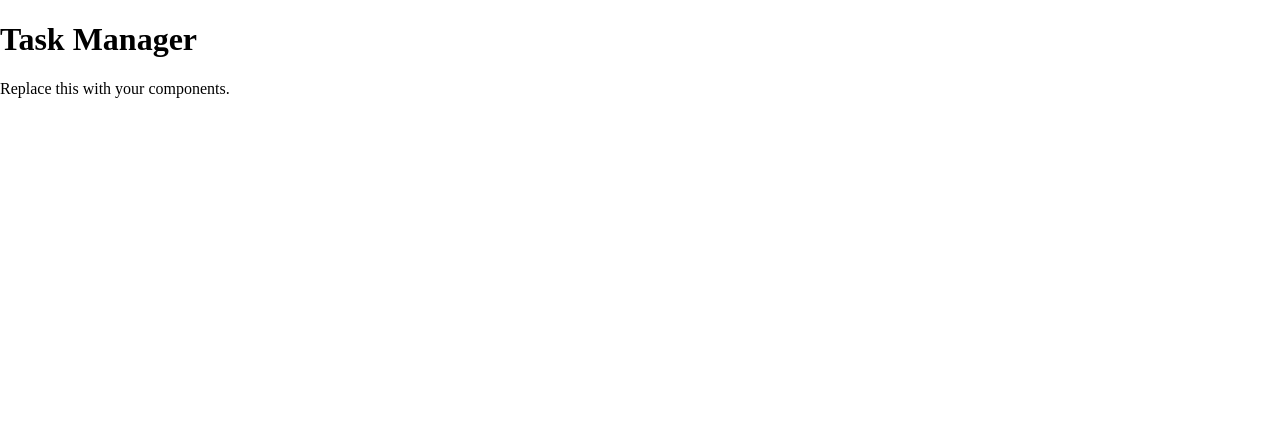
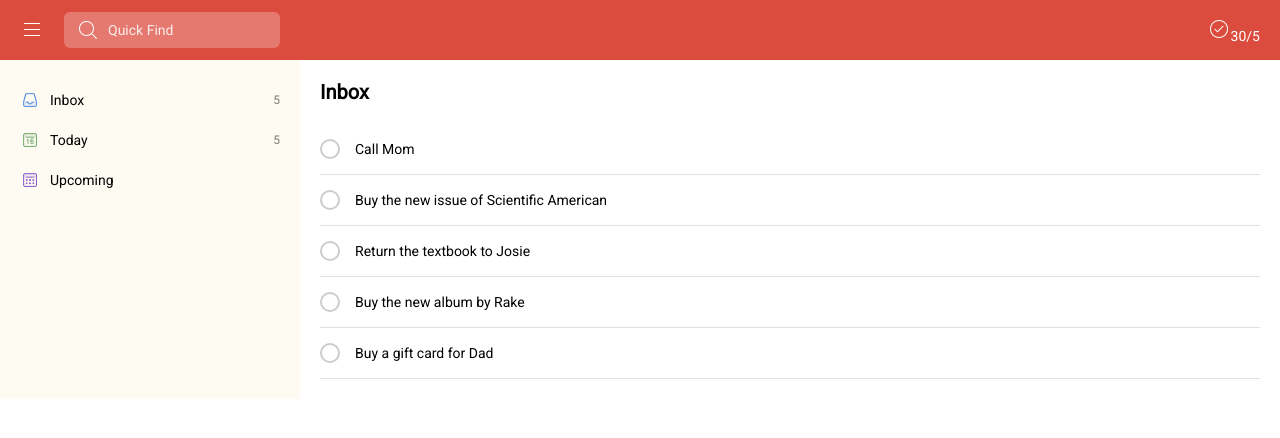
Before and after one commit to jiwondinahlee/assignment-2-jiwondinahlee, a React (Vite) app: page / in a window 1280 px wide. Shown: the top 438 px of the page. Built offline with nearby package versions, Linux system fonts and the light colour scheme.

Commit message:
Convert Assignment 1 layout to JSX

```diff
--- a/index.html
+++ b/index.html
@@ -4,6 +4,8 @@
     <meta charset="UTF-8" />
     <meta name="viewport" content="width=device-width, initial-scale=1.0" />
     <title>Task Manager</title>
+    <link rel="preconnect" href="https://fonts.googleapis.com">
+    <link href="https://fonts.googleapis.com/css2?family=Roboto&display=swap" rel="stylesheet">
   </head>
   <body>
     <div id="root"></div>
--- a/src/App.css
+++ b/src/App.css
@@ -1 +1,121 @@
-/* Paste your Assignment 1 styles.css here. Keep the icons in src/assets/ so url(assets/...) paths keep working. */
+/* This is your CSS files */
+
+/* <------ RESET & BASE STYLES ------> */
+* {
+    box-sizing: border-box;
+    margin: 0;
+    padding: 0;
+}
+
+.app {
+    font-family: 'Roboto', sans-serif;
+    font-size: 14px;
+    display: flex;
+    flex-wrap: wrap;
+}
+
+/* <------ HEADER STYLES ------> */
+header {
+    flex: 1 0 100%;
+    background-color: #dc4c3e;
+    color: #ffffff;
+    display: flex;
+    align-items: center;
+    gap: 20px;
+    padding: 12px 20px;
+}
+
+.task-counter {
+    margin-left: auto;
+}
+
+header form {
+    display: flex;
+    align-items: center;
+    gap: 8px;
+    background: rgba(255, 255, 255, 0.25);
+    border-radius: 6px;
+    padding: 6px 12px;
+}
+
+header form input {
+    background: transparent;
+    border: none;
+    outline: none;
+    color: #ffffff;
+    font-family: inherit;
+    font-size: inherit;
+}
+
+header form input::placeholder {
+    color: rgba(255, 255, 255, 0.85);
+}
+
+/* <------ LEFT NAVIGATION STYLES ------> */
+nav {
+    width: 300px;
+    flex-shrink: 0;
+    background-color: #fefbf2;
+    padding: 20px;
+}
+
+nav ul {
+    list-style: none;
+}
+
+nav li {
+    display: flex;
+    align-items: center;
+    gap: 10px;
+    padding: 10px 0;
+}
+
+nav img {
+    width: 20px;
+    height: 20px;
+}
+
+.count {
+    color: #7e7d79;
+    font-size: 12px;
+    margin-left: auto;
+}
+
+/* <------ MAIN CONTENT STYLES ------> */
+main {
+    flex: 1;
+    padding: 20px;
+}
+
+main h1 {
+    font-size: 20px;
+    margin-bottom: 20px;
+}
+
+main ul {
+    list-style: none;
+}
+
+main li {
+    display: flex;
+    align-items: center;
+    gap: 15px;
+    padding: 15px 0;
+    border-bottom: 1px solid #e0e0e0;
+}
+
+main input[type="checkbox"] {
+    appearance: none;
+    width: 20px;
+    height: 20px;
+    border: 2px solid #ccc;
+    border-radius: 50%;
+    cursor: pointer;
+}
+
+/* <------ RESPONSIVE STYLES ------> */
+@media (max-width: 480px) {
+    nav {
+        display: none;
+    }
+}
--- a/src/App.jsx
+++ b/src/App.jsx
@@ -1,4 +1,10 @@
 import './App.css'
+import menuIcon from './assets/menu_icon.png'
+import searchIcon from './assets/search_icon.png'
+import checkIcon from './assets/check_icon.png'
+import inboxIcon from './assets/inbox_icon.png'
+import calendarIcon from './assets/calendar_icon.png'
+import upcomingIcon from './assets/upcoming_icon.png'
 
 // Assignment 2: build the Task Manager here.
 // Step 1 (after the Oct 12 class): hard-coded tasks, the five components, props.
@@ -6,8 +12,58 @@ import './App.css'
 function App() {
   return (
     <div className="app">
-      <h1>Task Manager</h1>
-      <p>Replace this with your components.</p>
+      <header>
+        <img src={menuIcon} alt="Menu" className="menu-icon"/>
+        <form role="search">
+          <img src={searchIcon} alt="Search"/>
+          <input type="text" placeholder="Quick Find"/>
+        </form>
+        <span className="task-counter">
+          <img src={checkIcon} alt=""/>
+          30/5
+        </span>
+      </header>
+      <nav>
+        <ul>
+          <li>
+            <img src={inboxIcon} alt=""/>
+            Inbox <span className="count">5</span>
+          </li>
+          <li>
+            <img src={calendarIcon} alt=""/>
+            Today <span className="count">5</span>
+          </li>
+          <li>
+            <img src={upcomingIcon} alt=""/>
+            Upcoming
+          </li>
+        </ul>
+      </nav>
+      <main>
+        <h1>Inbox</h1>
+        <ul>
+          <li>
+            <input type="checkbox"/>
+            Call Mom
+          </li>
+          <li>
+            <input type="checkbox"/>
+            Buy the new issue of Scientific American
+          </li>
+          <li>
+            <input type="checkbox"/>
+            Return the textbook to Josie
+          </li>
+          <li>
+            <input type="checkbox"/>
+            Buy the new album by Rake
+          </li>
+          <li>
+            <input type="checkbox"/>
+            Buy a gift card for Dad
+          </li>
+        </ul>
+      </main>
     </div>
   )
 }
```
Also changed, not shown: 1 other file (tests, documents, lock files or other folders).
